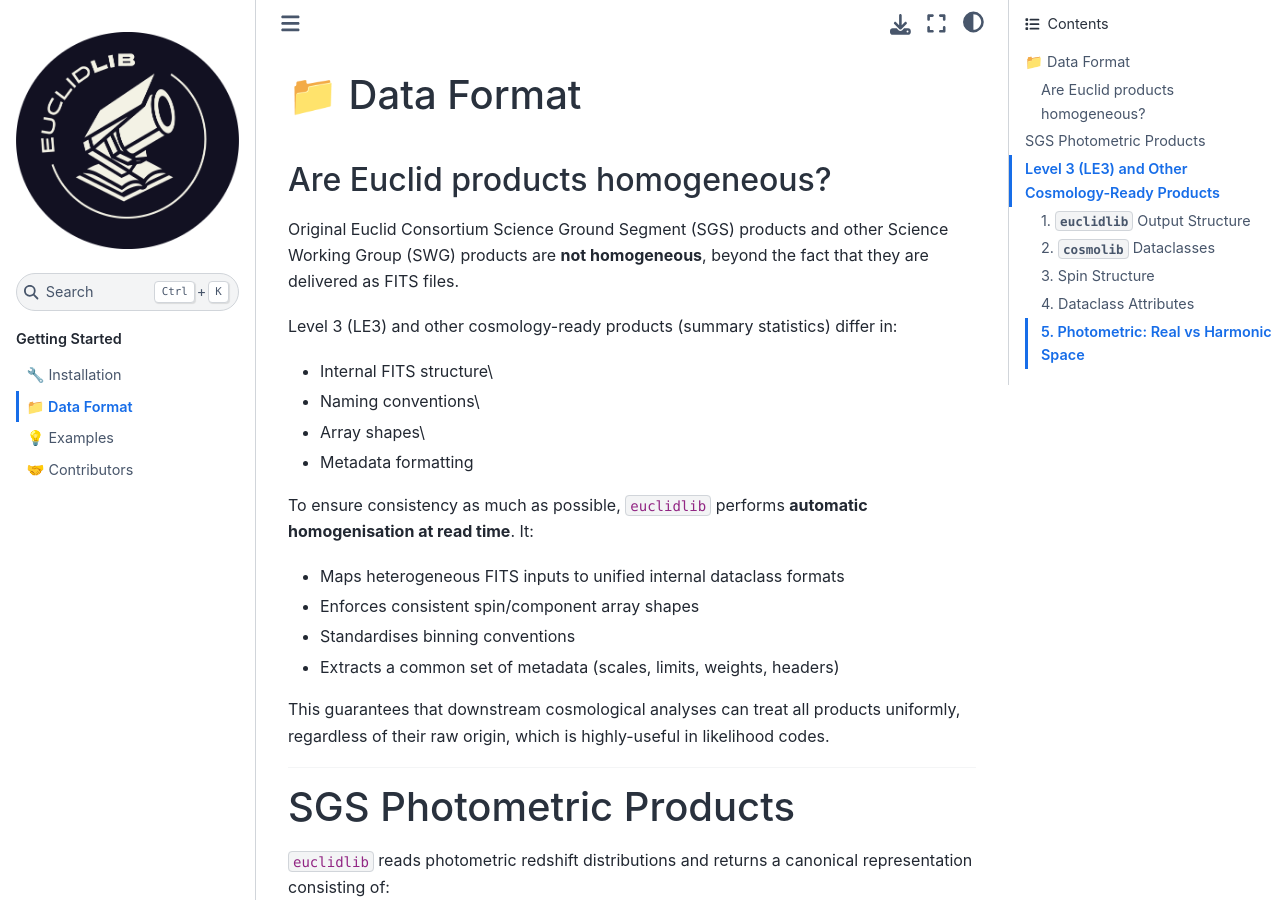
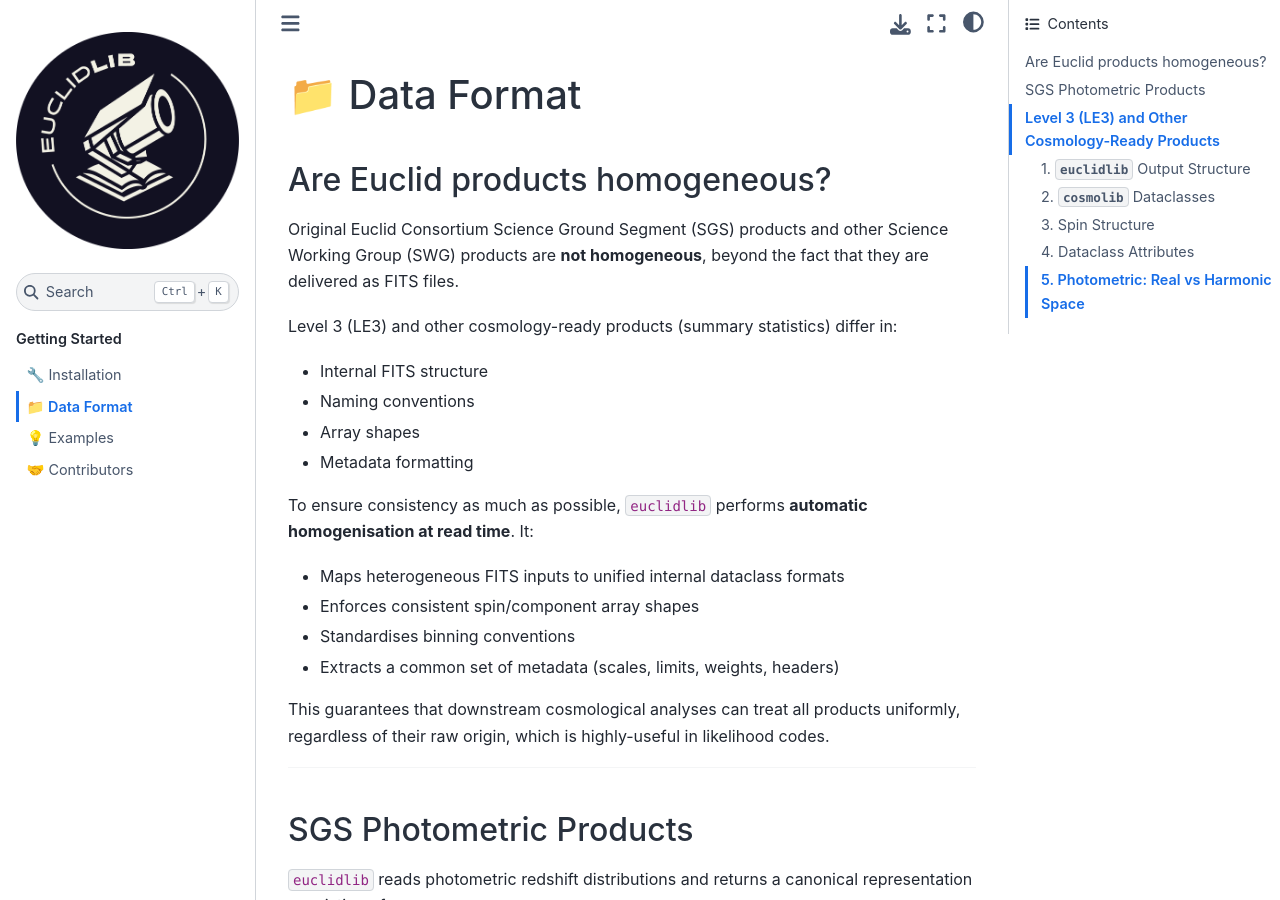
Before and after one commit to euclidlib/euclidlib, a Sphinx documentation site: the page built from docs/format.md, in a window 1280 px wide and 900 px high. Built offline with Sphinx 7.4.7 and the Sphinx Book theme 1.1.4, drawn with Linux system fonts in a browser that asks for light colours; pages that are not in the unit, such as notebooks, are missing from menus.

Commit message:
changed format index

```diff
--- a/docs/format.md
+++ b/docs/format.md
@@ -9,9 +9,9 @@ beyond the fact that they are delivered as FITS files.
 Level 3 (LE3) and other cosmology-ready products (summary statistics)
 differ in:
 
-- Internal FITS structure\
-- Naming conventions\
-- Array shapes\
+- Internal FITS structure
+- Naming conventions
+- Array shapes
 - Metadata formatting
 
 To ensure consistency as much as possible, `euclidlib` performs **automatic homogenisation
@@ -28,7 +28,7 @@ products uniformly, regardless of their raw origin, which is highly-useful in li
 
 ---
 
-# SGS Photometric Products
+## SGS Photometric Products
 
 `euclidlib` reads photometric redshift distributions and returns a
 canonical representation consisting of:
@@ -40,9 +40,9 @@ This ensures all photo-z inputs share a consistent internal format.
 
 ---
 
-# Level 3 (LE3) and Other Cosmology-Ready Products
+## Level 3 (LE3) and Other Cosmology-Ready Products
 
-## 1. `euclidlib` Output Structure
+### 1. `euclidlib` Output Structure
 
 When a summary-statistics product is loaded, `euclidlib` returns a
 **Python dictionary** whose key are tuples:
@@ -62,7 +62,7 @@ component-shaped measurement array.
 
 ---
 
-## 2. `cosmolib` Dataclasses
+### 2. `cosmolib` Dataclasses
 
 Each measurement is stored in a dedicated Python dataclass corresponding
 to its observable.
@@ -82,7 +82,7 @@ These Python dataclasses are provided by the lightweight [cosmolib package](http
 
 ---
 
-## 3. Spin Structure
+### 3. Spin Structure
 
 Euclid observables are grouped by **spin**, which determines the number
 of components and therefore the array shape.
@@ -110,7 +110,7 @@ Cross-correlations obey the same rule: shape = (components of field A) × (compo
 
 ---
 
-## 4. Dataclass Attributes
+### 4. Dataclass Attributes
 
 Each dictionary entry contains a dataclass with:
 
@@ -122,7 +122,7 @@ Each dictionary entry contains a dataclass with:
 
 ---
 
-## 5. Photometric: Real vs Harmonic Space
+### 5. Photometric: Real vs Harmonic Space
 
 Photometric real-space and harmonic-space observables share the same underlying spin
 structure.
```
